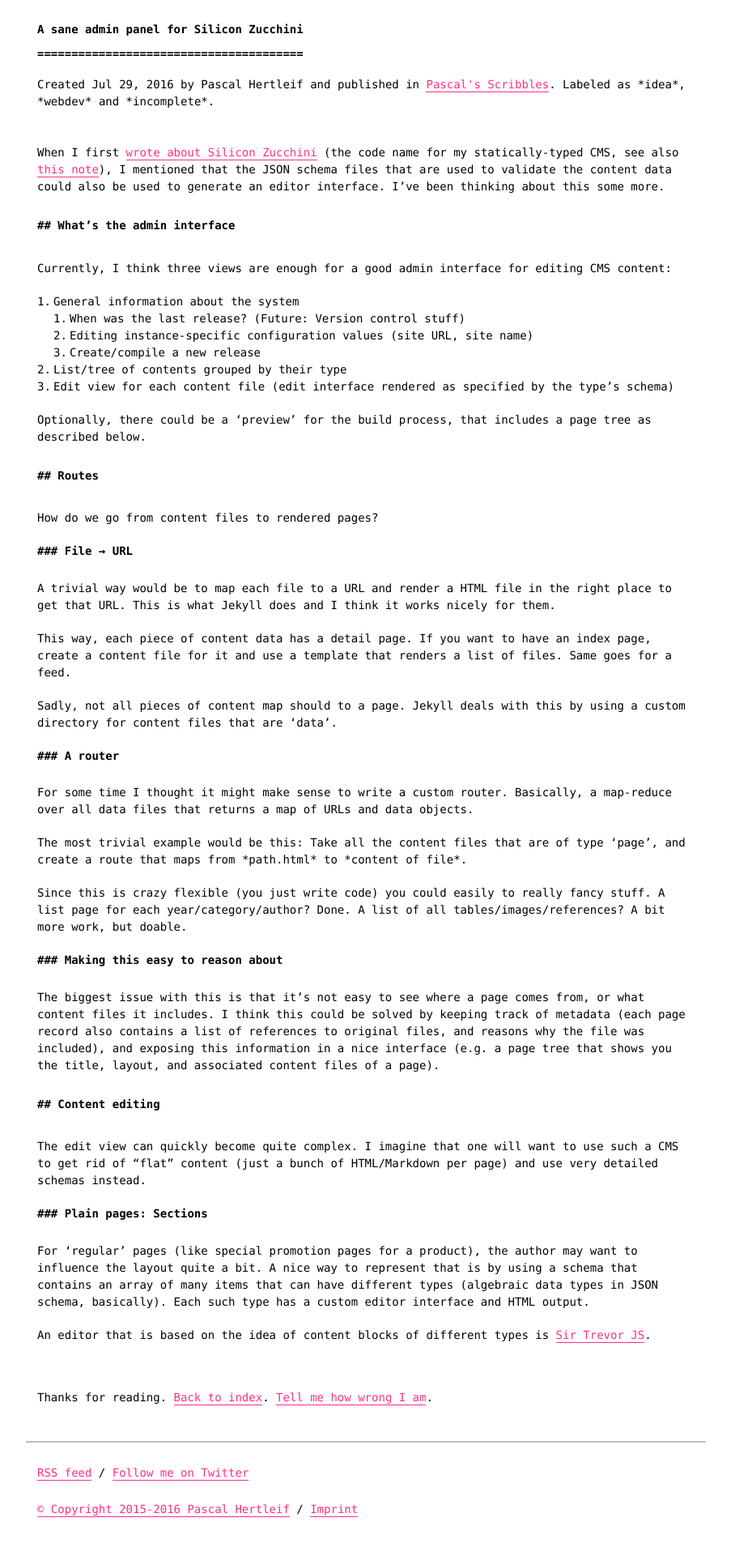
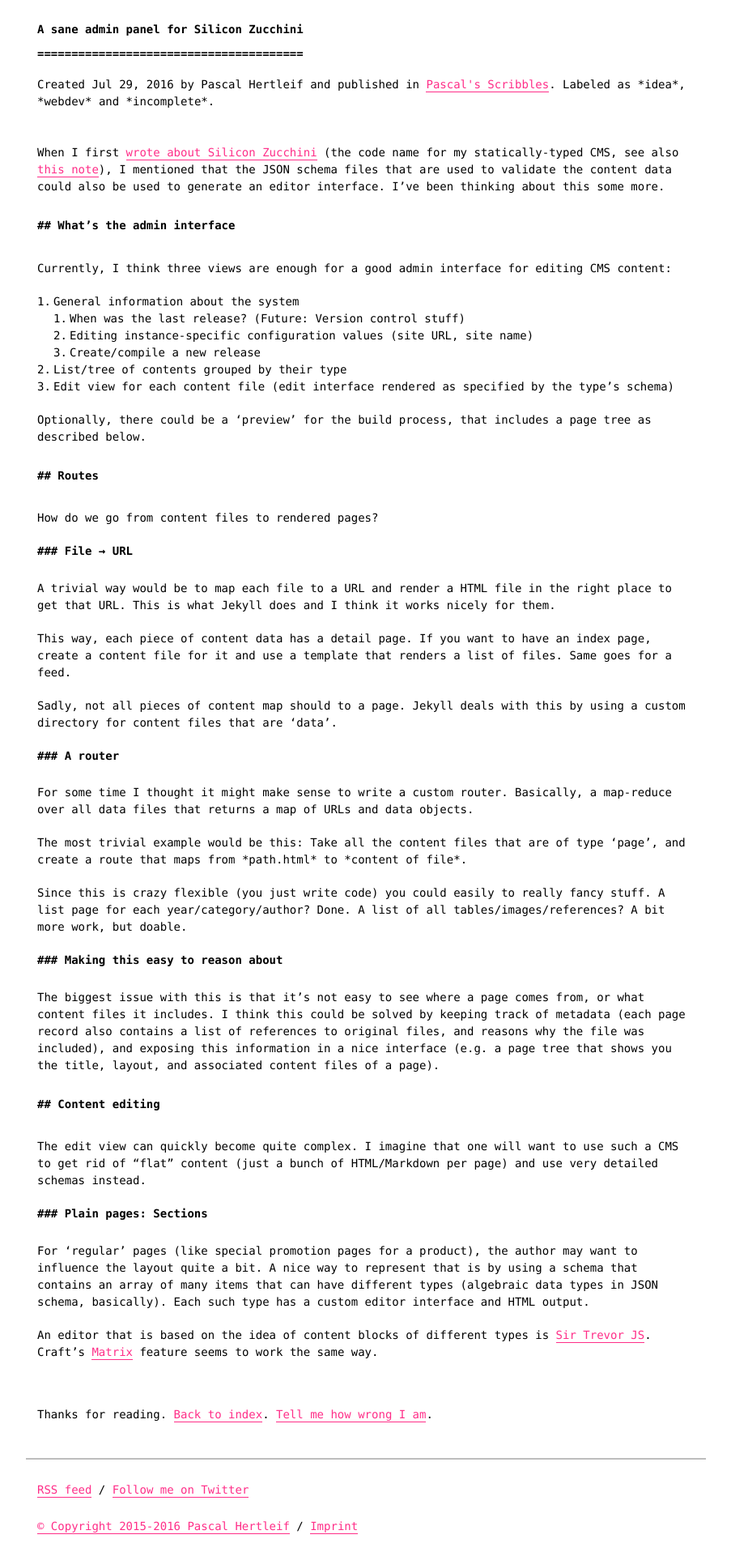
Before and after one commit to killercup/scribbles, a Jekyll site: the page built from _posts/2016-07-29-thoughts-on-sane-cms-interfaces.md, in a window 1280 px wide. Shown: the whole page at 81% size, without its empty margins (188-1091 px from the left). Built offline with Jekyll 4.4.1, drawn with Linux system fonts in a browser that asks for light colours; before the commit the page ends 1900 px from its top, so only the background shows below that.

```diff
--- a/_posts/2016-07-29-thoughts- on-sane-cms-interfaces.md
+++ b/_posts/2016-07-29-thoughts-on-sane-cms-interfaces.md
@@ -52,4 +52,4 @@
 
 For 'regular' pages (like special promotion pages for a product), the author may want to influence the layout quite a bit. A nice way to represent that is by using a schema that contains an array of many items that can have different types (algebraic data types in JSON schema, basically). Each such type has a custom editor interface and HTML output.
 
-An editor that is based on the idea of content blocks of different types is [Sir Trevor JS](http://madebymany.github.io/sir-trevor-js/).
+An editor that is based on the idea of content blocks of different types is [Sir Trevor JS](http://madebymany.github.io/sir-trevor-js/). Craft's [Matrix](https://craftcms.com/features/matrix) feature seems to work the same way.
```
